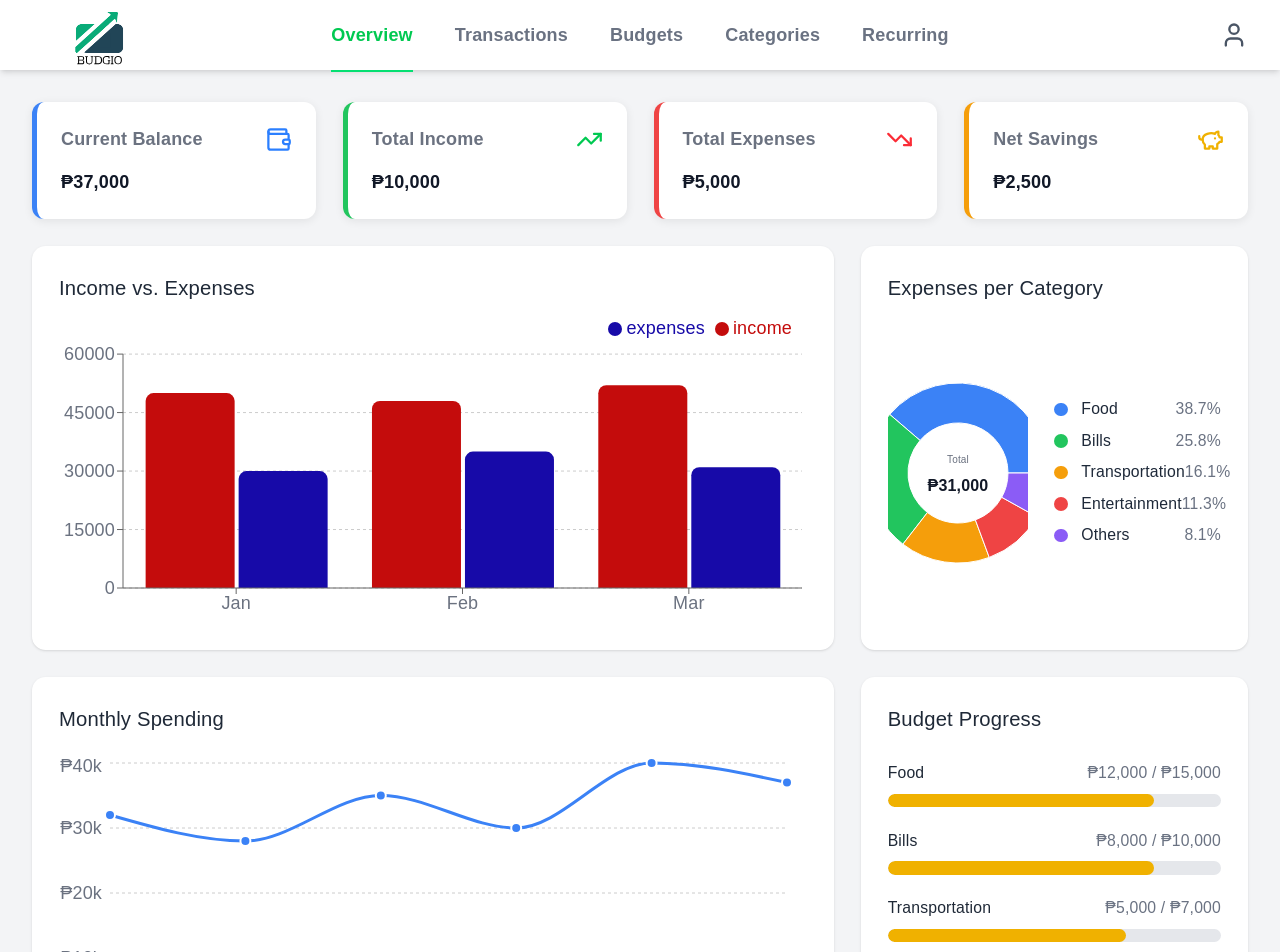
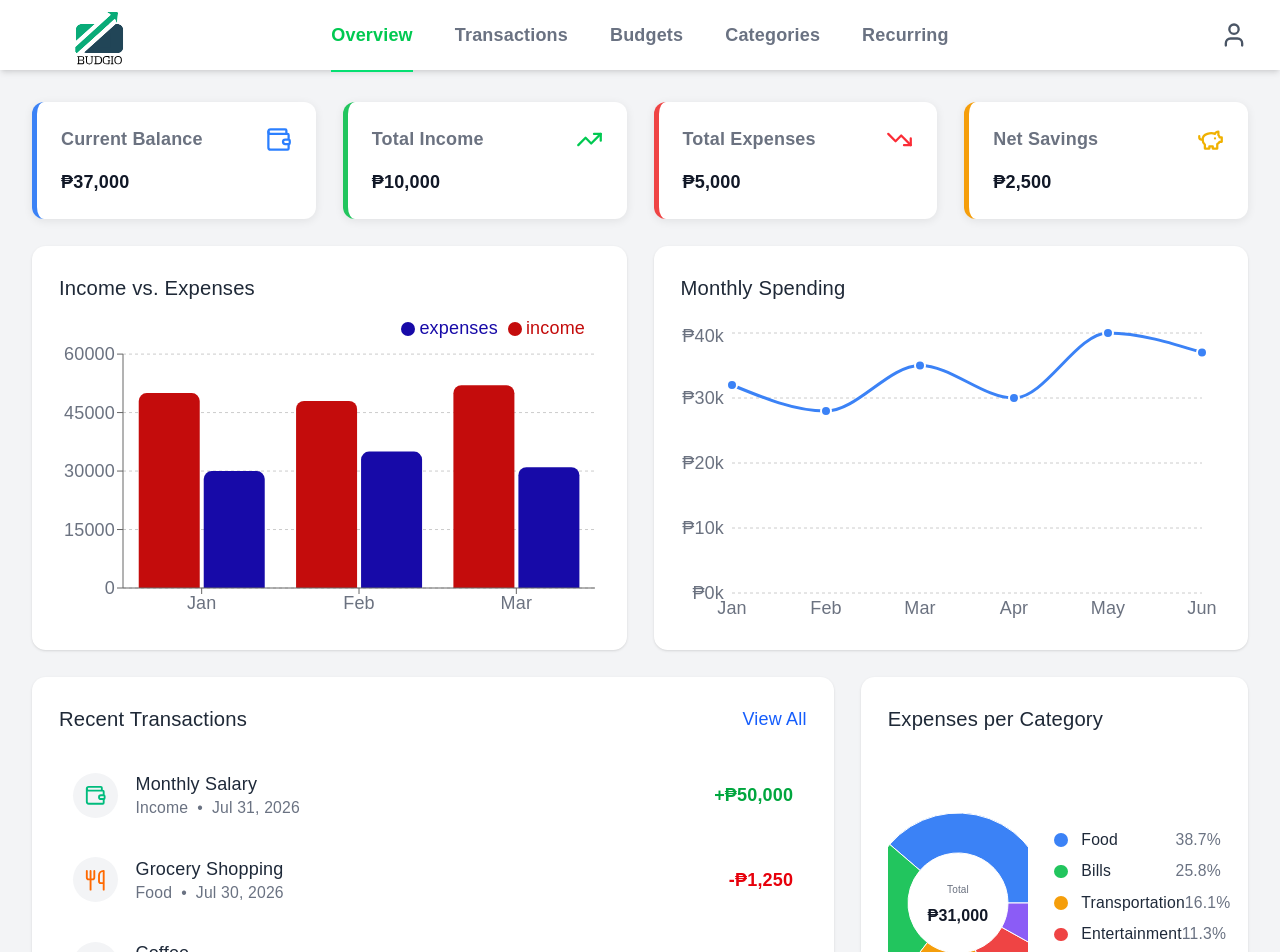
Before and after one commit to pogadoronald-ctrl/Budget-Tracker, a React (Vite) app: page / in a window 1280 px wide. Shown: the top 952 px of the page. Built offline with nearby package versions, Linux system fonts and the light colour scheme.

Commit message:
Added recent transactions table and updated layout of overview

```diff
--- /dev/null
+++ b/src/app/components/tables/RecentTransactions.jsx
@@ -0,0 +1,217 @@
+import {
+    LuUtensils,
+    LuReceipt,
+    LuCar,
+    LuFilm,
+    LuWallet,
+    LuShoppingBag,
+} from "react-icons/lu";
+
+const categoryIcons = {
+    Food: <LuUtensils className="text-orange-500" />,
+    Bills: <LuReceipt className="text-blue-500" />,
+    Transportation: <LuCar className="text-green-500" />,
+    Entertainment: <LuFilm className="text-purple-500" />,
+    Shopping: <LuShoppingBag className="text-pink-500" />,
+    Income: <LuWallet className="text-emerald-500" />,
+};
+
+function RecentTransactionsTable() {
+const transactions = [
+    {
+        id: 1,
+        date: "Jul 31, 2026",
+        description: "Monthly Salary",
+        category: "Income",
+        amount: 50000,
+    },
+    {
+        id: 2,
+        date: "Jul 30, 2026",
+        description: "Grocery Shopping",
+        category: "Food",
+        amount: -1250,
+    },
+    {
+        id: 3,
+        date: "Jul 30, 2026",
+        description: "Coffee",
+        category: "Food",
+        amount: -180,
+    },
+    {
+        id: 4,
+        date: "Jul 29, 2026",
+        description: "Electric Bill",
+        category: "Bills",
+        amount: -3200,
+    },
+    {
+        id: 5,
+        date: "Jul 29, 2026",
+        description: "Water Bill",
+        category: "Bills",
+        amount: -950,
+    },
+    {
+        id: 6,
+        date: "Jul 28, 2026",
+        description: "Internet Subscription",
+        category: "Bills",
+        amount: -1699,
+    },
+    {
+        id: 7,
+        date: "Jul 28, 2026",
+        description: "Gas",
+        category: "Transportation",
+        amount: -1800,
+    },
+    {
+        id: 8,
+        date: "Jul 27, 2026",
+        description: "Grab Ride",
+        category: "Transportation",
+        amount: -320,
+    },
+    {
+        id: 9,
+        date: "Jul 27, 2026",
+        description: "Netflix",
+        category: "Entertainment",
+        amount: -549,
+    },
+    {
+        id: 10,
+        date: "Jul 26, 2026",
+        description: "Cinema Tickets",
+        category: "Entertainment",
+        amount: -650,
+    },
+    {
+        id: 11,
+        date: "Jul 25, 2026",
+        description: "Freelance Project",
+        category: "Income",
+        amount: 12000,
+    },
+    {
+        id: 12,
+        date: "Jul 25, 2026",
+        description: "Restaurant Dinner",
+        category: "Food",
+        amount: -1450,
+    },
+    {
+        id: 13,
+        date: "Jul 24, 2026",
+        description: "Mobile Load",
+        category: "Utilities",
+        amount: -299,
+    },
+    {
+        id: 14,
+        date: "Jul 24, 2026",
+        description: "Pharmacy",
+        category: "Healthcare",
+        amount: -780,
+    },
+    {
+        id: 15,
+        date: "Jul 23, 2026",
+        description: "Clothing Purchase",
+        category: "Shopping",
+        amount: -2499,
+    },
+    {
+        id: 16,
+        date: "Jul 22, 2026",
+        description: "Dividend Payout",
+        category: "Income",
+        amount: 3500,
+    },
+    {
+        id: 17,
+        date: "Jul 21, 2026",
+        description: "Bookstore",
+        category: "Education",
+        amount: -890,
+    },
+    {
+        id: 18,
+        date: "Jul 20, 2026",
+        description: "Gym Membership",
+        category: "Health & Fitness",
+        amount: -1200,
+    },
+    {
+        id: 19,
+        date: "Jul 19, 2026",
+        description: "Birthday Gift",
+        category: "Others",
+        amount: -1500,
+    },
+    {
+        id: 20,
+        date: "Jul 18, 2026",
+        description: "Savings Deposit",
+        category: "Savings",
+        amount: -5000,
+    },
+];
+
+    return (
+        <>
+            <div className="flex justify-between items-center mb-5">
+                <h2 className="text-lg">
+                    Recent Transactions
+                </h2>
+
+                <button className="text-sm font-medium text-blue-600 hover:text-blue-700">
+                    View All
+                </button>
+            </div>
+
+            <div className="space-y-2">
+                {transactions.map((transaction) => (
+                    <div
+                        key={transaction.id}
+                        className="flex items-center justify-between p-3 rounded-lg hover:bg-gray-50 transition"
+                    >
+                        {/* Left */}
+                        <div className="flex items-center gap-4">
+                            <div className="w-10 h-10 rounded-full bg-gray-100 flex items-center justify-center text-xl">
+                                {categoryIcons[transaction.category]}
+                            </div>
+
+                            <div>
+                                <p className="font-medium text-gray-800">
+                                    {transaction.description}
+                                </p>
+
+                                <div className="flex items-center gap-2 text-sm text-gray-500">
+                                    <span>{transaction.category}</span>
+                                    <span>•</span>
+                                    <span>{transaction.date}</span>
+                                </div>
+                            </div>
+                        </div>
+
+                        <p
+                            className={`font-semibold ${
+                                transaction.amount >= 0
+                                    ? "text-green-600"
+                                    : "text-red-600"
+                            }`}
+                        >
+                            {transaction.amount >= 0 ? "+" : "-"}₱
+                            {Math.abs(transaction.amount).toLocaleString()}
+                        </p>
+                    </div>
+                ))}
+            </div>
+        </>
+    );
+}
+
+export default RecentTransactionsTable;
--- a/src/app/features/dashboard/dashboard.jsx
+++ b/src/app/features/dashboard/dashboard.jsx
@@ -9,6 +9,7 @@ import {
 import ChartCard from "../../components/ChartCard";
 import IncomeExpenseChart from "../../components/charts/IncomeExpenseChart";
 import ExpenseCategoryChart from "../../components/charts/ExpensesCategoryChart";
+import RecentTransactions from "../../components/tables/RecentTransactions";
 import MonthlySpendingChart from "../../components/charts/MonthlySpendingChart";
 import BudgetLimitChart from "../../components/charts/BudgetLimitChart";
 
@@ -41,24 +42,31 @@ function Dashboard() {
                 icon={<LuPiggyBank className="text-yellow-500" />}
             />
 
-            <div className="col-span-4 grid grid-cols-3 gap-6">
+            <div className="col-span-4 grid grid-cols-2 gap-6">
+                <ChartCard >
+                    <IncomeExpenseChart />
+                </ChartCard>
+                <ChartCard >
+                    <MonthlySpendingChart />
+                </ChartCard>
+                <div className="col-span-2 grid grid-cols-3 gap-6">
                 <div className="col-span-2">
-                    <ChartCard >
-                        <IncomeExpenseChart />
+                    <ChartCard className="h-full">
+                        <RecentTransactions />
                     </ChartCard>
                 </div>
-                <ChartCard >
-                    <ExpenseCategoryChart />
-                </ChartCard>
 
-                <div className="col-span-2">
-                    <ChartCard >
-                        <MonthlySpendingChart />
+                <div className="flex flex-col gap-6">
+                    <ChartCard>
+                        <ExpenseCategoryChart />
+                    </ChartCard>
+
+                    <ChartCard>
+                        <BudgetLimitChart />
                     </ChartCard>
                 </div>
-                <ChartCard >
-                    <BudgetLimitChart />
-                </ChartCard>
+            </div>
+
             </div>
 
         </div>
```
